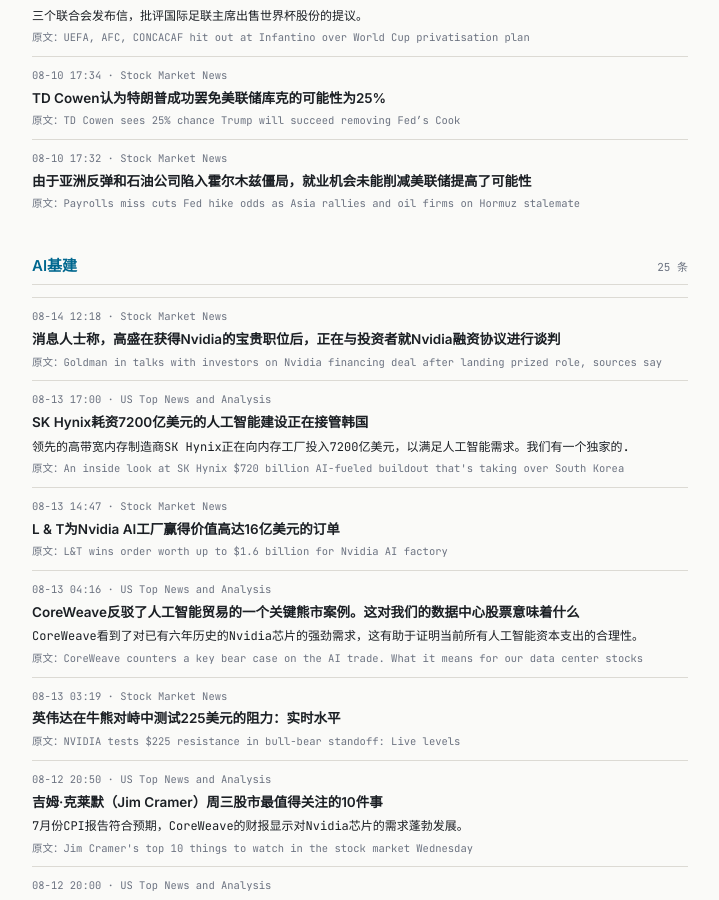
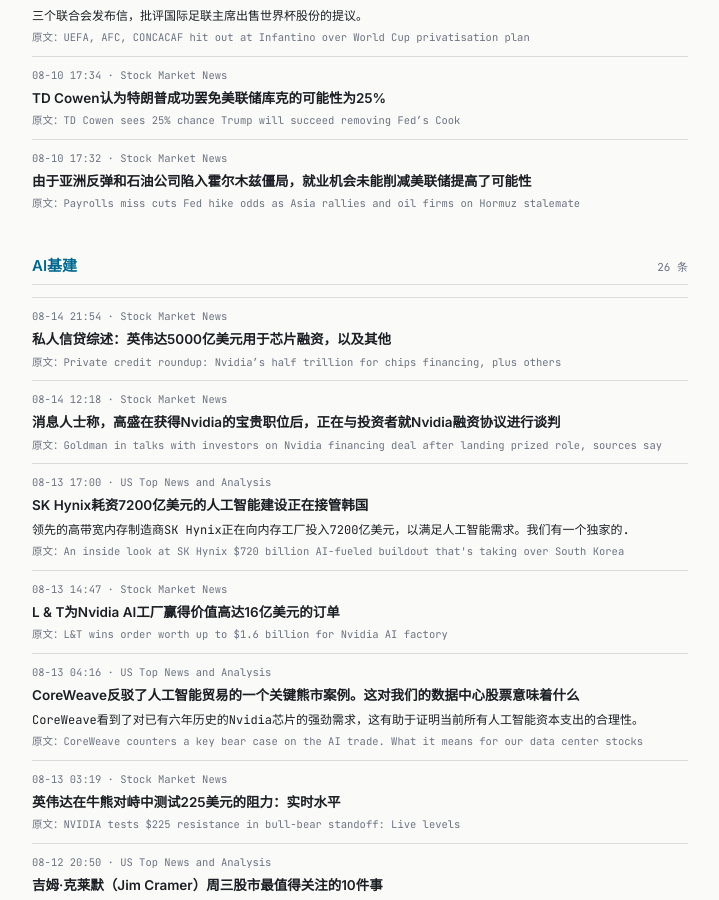
Before and after one commit to tang3super/tang3super.github.io, a Jekyll site: the page built from macro-trade/news-digest.md, in a window 1280 px wide and 900 px high, scrolled down 11720 px. Shown: the whole window, without its empty margins (280-999 px from the left). Built offline with Jekyll 4.4.1, drawn with Linux system fonts in a browser that asks for light colours; some of the changed text lies outside the part shown.

Commit message:
sync news-digest article

```diff
--- a/macro-trade/news-digest.md
+++ b/macro-trade/news-digest.md
@@ -785,6 +785,12 @@
     title_zh: 由于亚洲反弹和石油公司陷入霍尔木兹僵局，就业机会未能削减美联储提高了可能性
 - name: AI基建
   items:
+  - title: 'Private credit roundup: Nvidia’s half trillion for chips financing, plus others'
+    summary: ''
+    link: https://www.investing.com/news/stock-market-news/private-credit-roundup-nvidias-half-trillion-for-chips-financing-plus-others-4861033
+    source: Stock Market News
+    time: 08-14 21:54
+    title_zh: 私人信贷综述：英伟达5000亿美元用于芯片融资，以及其他
   - title: Goldman in talks with investors on Nvidia financing deal after landing prized role, sources say
     summary: ''
     link: https://www.investing.com/news/stock-market-news/goldman-in-talks-with-investors-on-nvidia-financing-deal-after-landing-prized-role-sources-say-4859677
```
Also changed, not shown: other parts of macro-trade/news-digest.md (+1 -1 lines).
